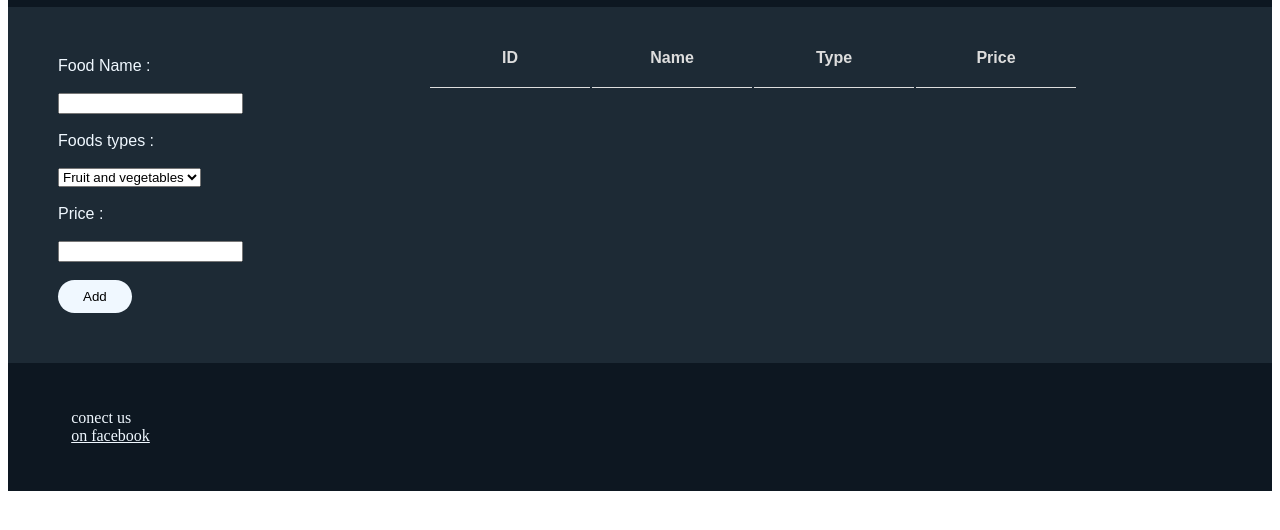
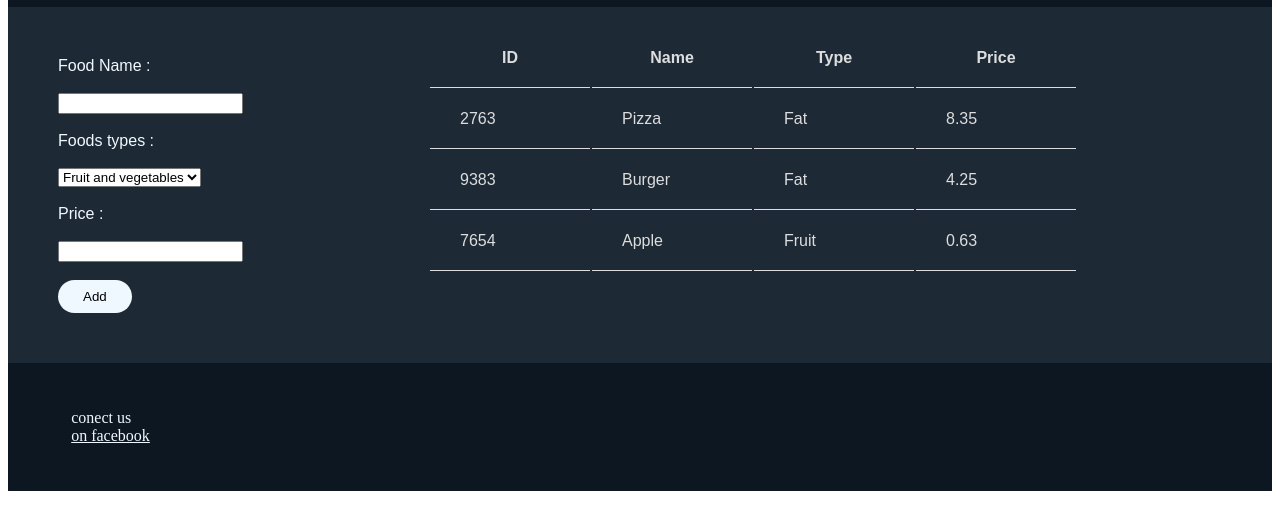
Before and after one commit to AmaniAlsmadi/Restaurant, a plain HTML site: page index.html in a window 1280 px wide. Shown: the part 96-626 px from the top of the page. Drawn offline with Linux system fonts and the light colour scheme.

Commit message:
Add a row

```diff
--- a/index.html
+++ b/index.html
@@ -63,6 +63,24 @@
                 <th>Type</th>
                 <th>Price</th>
             </tr>
+            <tr>
+                <td>2763 </td>
+                <td> Pizza</td>
+                <td> Fat </td>
+                <td> 8.35 </td>
+            </tr>
+            <tr>
+                <td> 9383</td>
+                <td> Burger</td>
+                <td>Fat </td>
+                <td>4.25 </td>
+            </tr>
+            <tr>
+                <td>7654</td>
+                <td>Apple</td>
+                <td>Fruit </td>
+                <td> 0.63 </td>
+            </tr>
 
         </table>
 
--- a/js/app.js
+++ b/js/app.js
@@ -31,15 +31,18 @@ const cell2 = newRow.insertCell(1);
 const cell3 = newRow.insertCell(2);
 const cell4 = newRow.insertCell(3);
 
-let foodID = randomId();
+let foodId = randomId();
 let foodName = event.target.foodName.value;
 let foodType = event.target.typeFood.value;
 let price = event.target.price.value;
-cell1.innerHTML = foodID;
+cell1.innerHTML = foodId;
 cell2.innerHTML = foodName;
 cell3.innerHTML = foodType;
 cell4.innerHTML = price;
 
 console.log( this.foodId, foodName, foodType, price)
 }
+
+
+
 // ID Name Type Price
```
